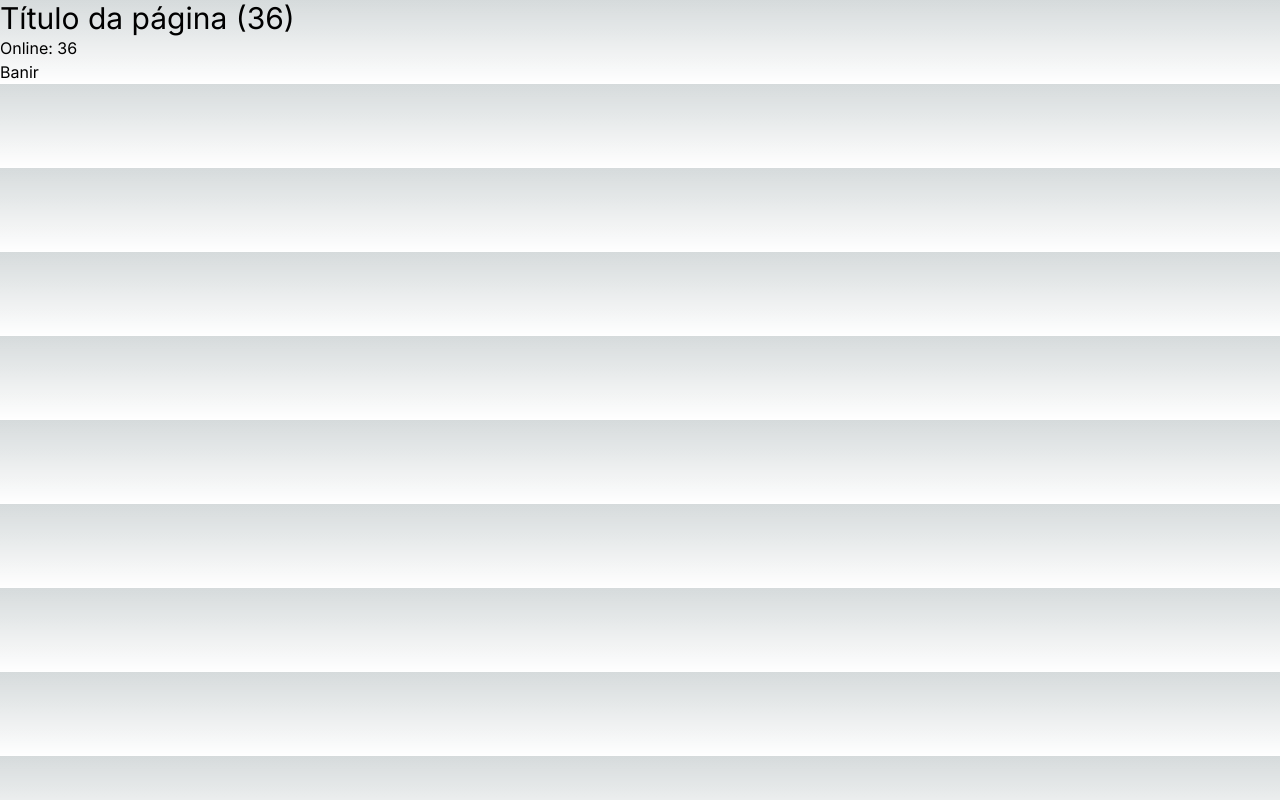
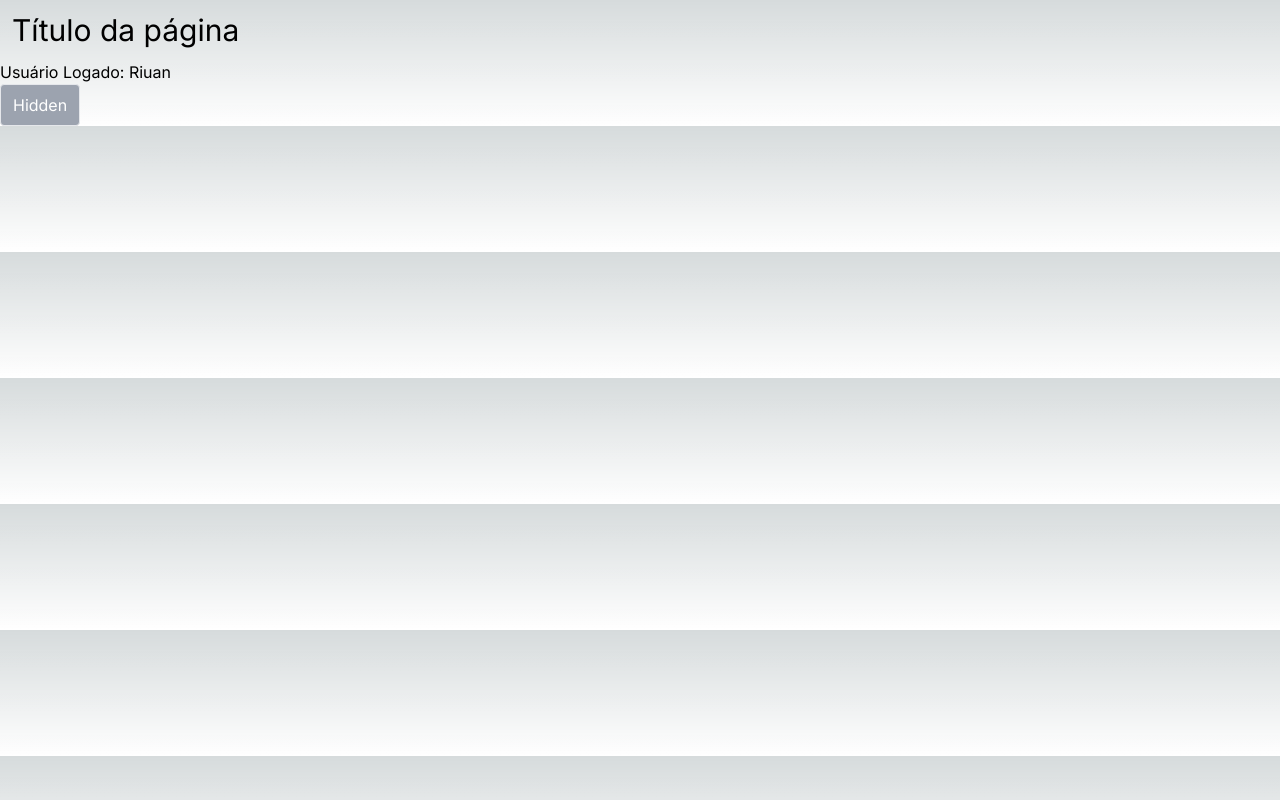
Before and after one commit to RiuanMaia/NewReact, a Next.js app: page / in a window 1280 px wide. Built offline with nearby package versions, Linux system fonts and the light colour scheme.

Commit message:
Exercício para fixação de useContext

```diff
--- a/src/app/components/OnlineUsers.tsx
+++ b/src/app/components/OnlineUsers.tsx
@@ -4,7 +4,7 @@ import { useContext } from "react";
 export const OnlineUsers = () => {
     const countCtx = useContext(CountContext);
     const handleBanAll = () => {
-        countCtx?.setOnlineCount(0);
+        countCtx?.setOnlineCount(countCtx?.onlineCount + 1);
     }
     //a gente pode muito bem usar o context para utilizar valores de outras telas, como por exemplo a mudança de telas em um jogo. Para manter-se as mesmas informações poderiamos utilizar o useContext. Também como o use state.
     return (
--- /dev/null
+++ b/src/app/components/UserLoged.tsx
@@ -0,0 +1,15 @@
+import { useContext } from "react";
+import { ULogedContext } from "../contexts/UserLogedContext";
+export const UserLoged = () => {
+    const uLoged = useContext(ULogedContext);
+    const handleHiddenName = () => {
+        {uLoged?.setUserLoged("")}
+    }
+    return (
+        <header>
+            <h1 className="text-3xl m-3">Título da página</h1>
+            <h1>Usuário Logado: {uLoged?.UserLoged}</h1>
+            <button onClick={handleHiddenName} className="bg-gray-400 border border-white-400 rounded md px-3 py-2 text-white">Hidden</button>
+        </header>
+        );
+}
--- a/src/app/contexts/CountContext.tsx
+++ b/src/app/contexts/CountContext.tsx
@@ -13,7 +13,7 @@ type Props = {
     children: ReactNode;
 }
 export const CountProvider = ({children}: Props) => {
-    const [onlineCount, setOnlineCount] = useState(36);
+    const [onlineCount, setOnlineCount] = useState(0);
     return(
         <CountContext.Provider value={{onlineCount, setOnlineCount}}>
             {children}
--- /dev/null
+++ b/src/app/contexts/UserLogedContext.tsx
@@ -0,0 +1,20 @@
+import { createContext, use, useState } from "react";
+import { ReactNode } from "react";
+
+type UserLogedType = {
+    UserLoged: string;
+    setUserLoged: (string: string) => void;
+}
+type Props = {
+    children: ReactNode;
+}
+export const ULogedContext = createContext<UserLogedType | null>(null);
+
+export const ULogedProvider = ({children}: Props) => {
+    const [UserLoged, setUserLoged] = useState("Riuan");
+    return(
+        <ULogedContext.Provider value={{UserLoged, setUserLoged}}>
+            {children}
+        </ULogedContext.Provider>
+    );
+}
--- a/src/app/page.tsx
+++ b/src/app/page.tsx
@@ -23,6 +23,8 @@ import { Item } from "./types/Item";
 import { listReducer } from "./reducers/listReducer";
 import { Header } from "./components/Header";
 import { CountContext, CountProvider } from "./contexts/CountContext";
+import { UserLoged } from "./components/UserLoged";
+import { ULogedProvider } from "./contexts/UserLogedContext";
 
 
 export const getWeekDay = (today: Date) => {
@@ -750,4 +752,17 @@ const Context = () => {
     </div>
   );
 }
-export default Context;
+//export default Context;
+
+const UsingContext = () => {
+  return (
+    <div className="container mx-auto">
+      <ULogedProvider>
+        <UserLoged />
+      </ULogedProvider>
+
+    </div>
+  );
+}
+
+export default UsingContext;
```
